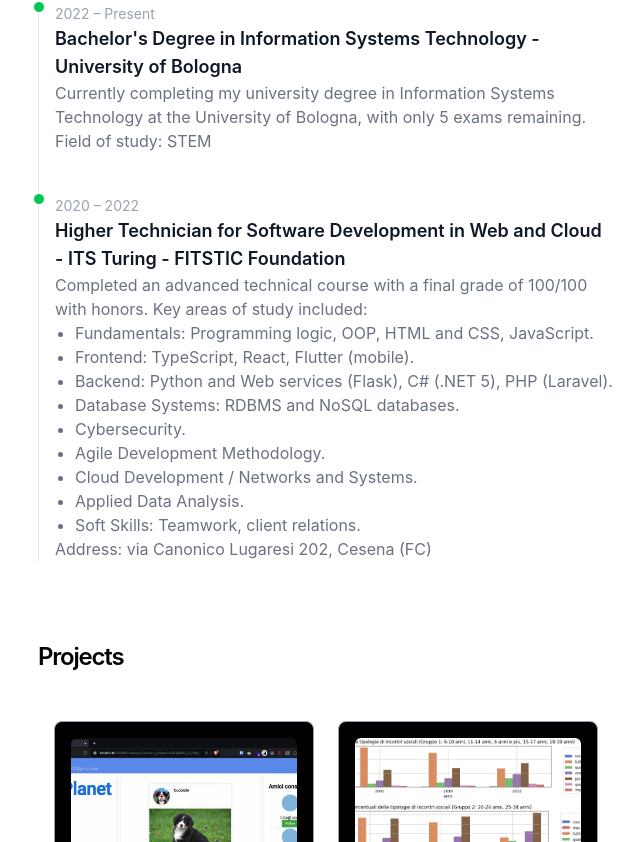
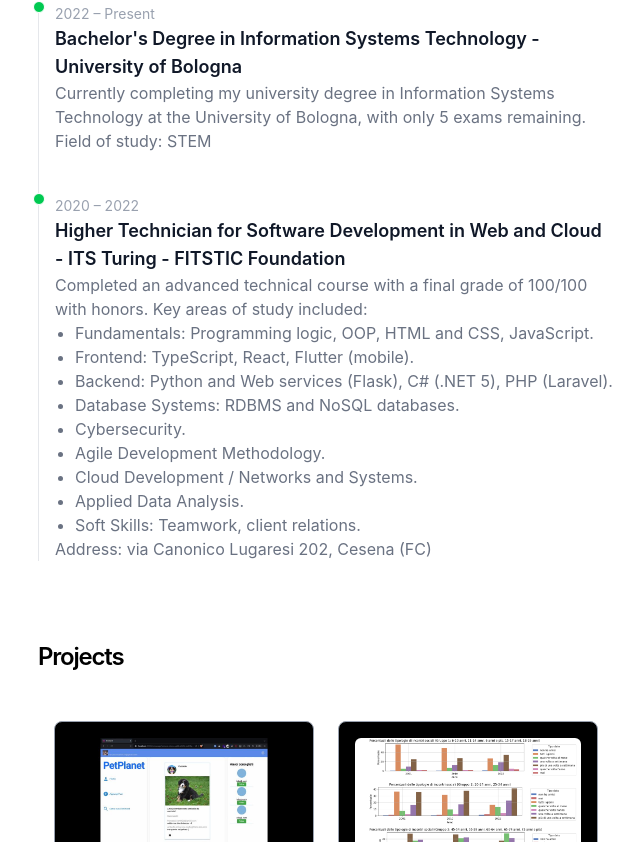
Before and after one commit to FrancescoSanti96/portfolioBlog, a Next.js app: page / in a window 1280 px wide. Shown: the part 1958-2800 px from the top of the page, without its empty margins (314-954 px from the left). Built offline with nearby package versions, Linux system fonts and the light colour scheme.

Commit message:
fix: layout img on post

```diff
--- a/app/global.css
+++ b/app/global.css
@@ -148,3 +148,9 @@ table {
 .title {
   text-wrap: balance;
 }
+
+img {
+  max-width: 100%;
+  height: auto;
+  object-fit: contain;
+}
```
